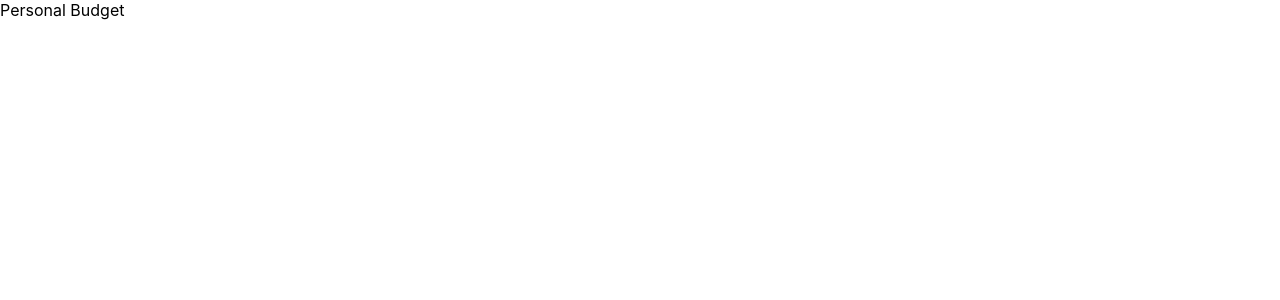
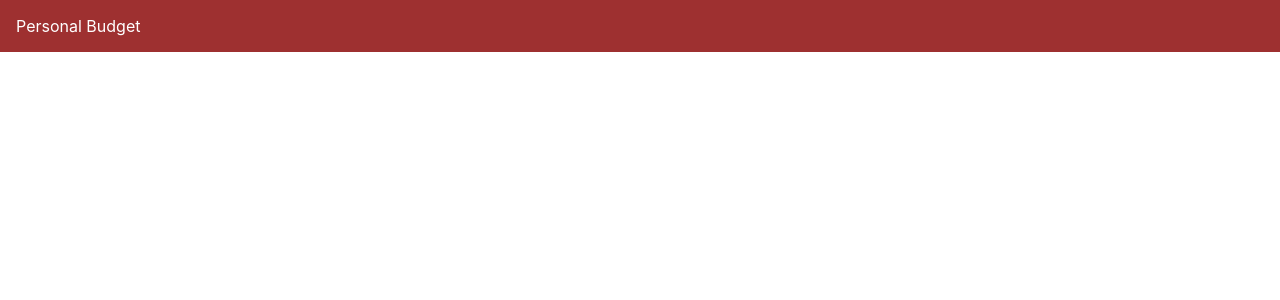
Before and after one commit to Raymark12/Personal-budget-app, a React (Create React App) app in the folder client/: page / in a window 1280 px wide. Shown: the top 300 px of the page. Built offline with nearby package versions, Linux system fonts and the light colour scheme.

Commit message:
implements layout with toolbar

```diff
--- a/client/src/App.js
+++ b/client/src/App.js
@@ -1,7 +1,9 @@
+import Layout from "./components/Layout"
+
 function App() {
   return (
     <div className="App">
-      Personal Budget
+      <Layout />
     </div>
   );
 }
--- /dev/null
+++ b/client/src/components/Layout/index.js
@@ -0,0 +1,11 @@
+import { Toolbar } from "../Navigation/Toolbar";
+
+const Layout = () => {
+    return (
+        <div>
+            <Toolbar>Personal Budget</Toolbar>
+        </div>
+    );
+};
+
+export default Layout;
--- /dev/null
+++ b/client/src/components/Navigation/Toolbar/index.js
@@ -0,0 +1,5 @@
+import style from "./toolbar.module.scss";
+
+export const Toolbar = ({ children }) => {
+  return <div className={style.toolbar}>{children}</div>;
+};
--- /dev/null
+++ b/client/src/components/Navigation/Toolbar/toolbar.module.scss
@@ -0,0 +1,5 @@
+.toolbar {
+    background: rgb(158, 48, 48);
+    color: white;
+    padding: 16px;
+}
```
